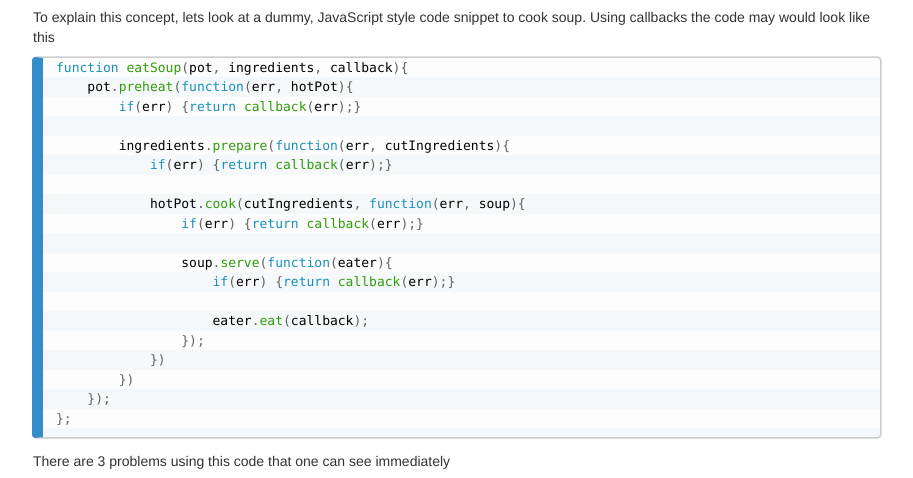
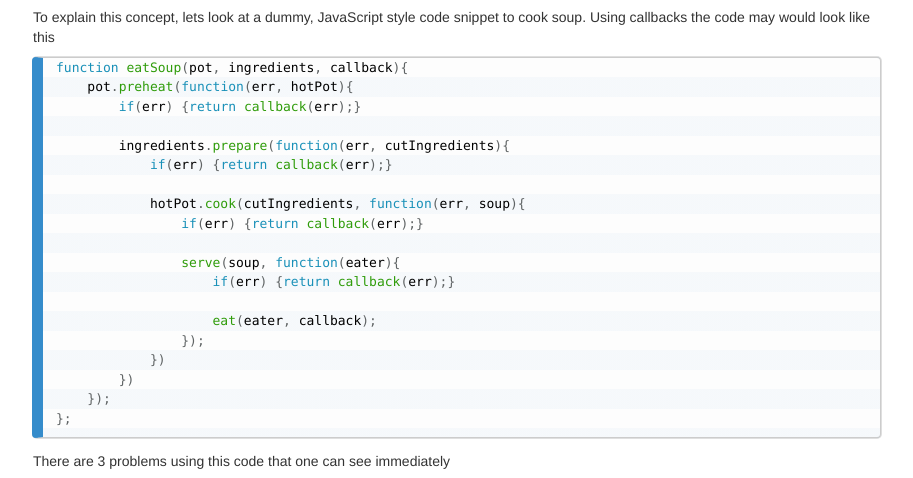
Before and after one commit to dangrie158/promise-benchmark, a plain HTML site: page index.html in a window 1280 px wide. Shown: the part 1590-2068 px from the top of the page, without its empty margins (37-950 px from the left). Drawn offline with Linux system fonts and the light colour scheme.

Commit message:
changed first promise example code to match the usage of static functions in the second example

```diff
--- a/index.html
+++ b/index.html
@@ -71,10 +71,10 @@
 			hotPot.cook(cutIngredients, function(err, soup){
 				if(err) {return callback(err);}
 
-				soup.serve(function(eater){
+				serve(soup, function(eater){
 					if(err) {return callback(err);}
 
-					eater.eat(callback);
+					eat(eater, callback);
 				});
 			})
 		})
```
